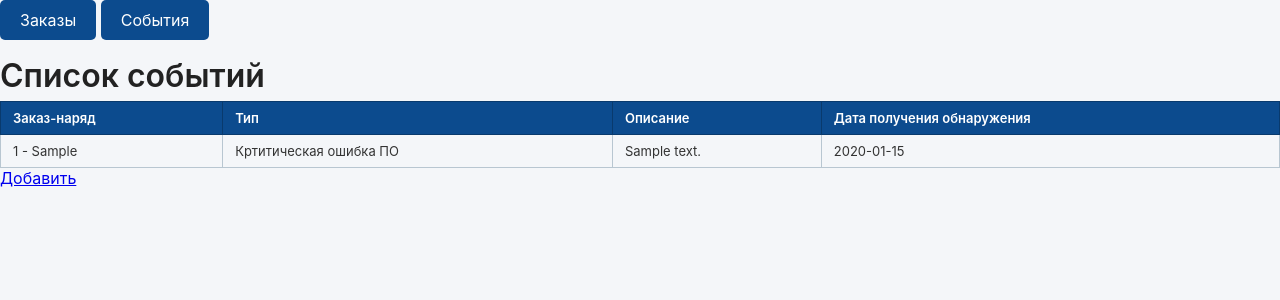
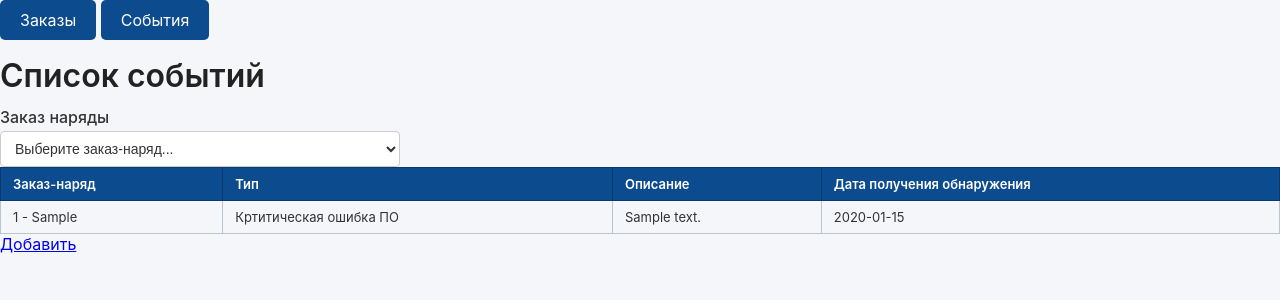
Before and after one commit to vlad15244/my_order, a Django app: page /events/ in a window 1280 px wide. Shown: the top 300 px of the page. Run offline with Django 5.2, Linux system fonts and the light colour scheme; tables that the repository leaves empty hold one stand-in row (values such as "Sample post").

Commit message:
New model

```diff
--- a/events/templates/events/events_list.html
+++ b/events/templates/events/events_list.html
@@ -3,6 +3,14 @@
 {% block title %}Список событий{% endblock %}
 {% block content %}
 <h1>Список событий</h1>
+        <label for="order-select">Заказ наряды</label>
+        <select name="order_select" id="order-select">
+        <option disabled selected>Выберите заказ-наряд...</option>
+            {% for order in orders %}
+                <option value={{ order.number }} >{{order.number}} - {{ order.equipment }}</option>
+            {% endfor %}
+        <option value="" >Все заказы</option>
+        </select>
         {% if has_data %}
         <table class="django-table">
         <thead>
--- a/events/views.py
+++ b/events/views.py
@@ -5,7 +5,7 @@ from django.shortcuts import render, redirect, get_object_or_404
 
 from .models import Event
 from .forms import EventForm
-from order_list.models import get_statuses_json
+from order_list.models import get_statuses_json, Order
 
 
 def events_list(request):
@@ -13,6 +13,7 @@ def events_list(request):
     content = {'events': events}
     content['has_data'] = len(events) > 0
     content['statuses'] = get_statuses_json(obj=Event.CLASS_EVENT)
+    content['orders'] = Order.objects.order_by('-date')
 
     return render(request, 'events/events_list.html', content)
 
```
